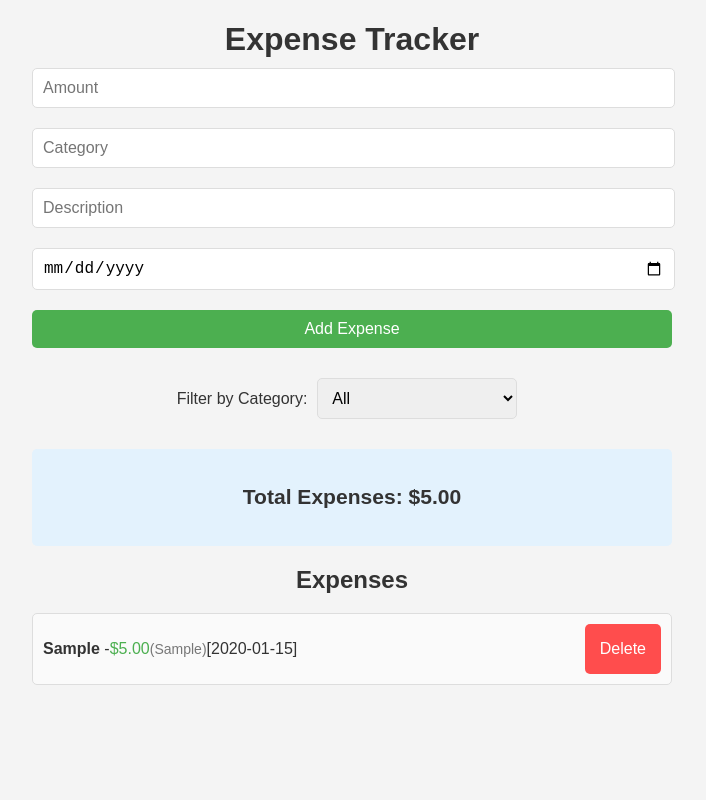
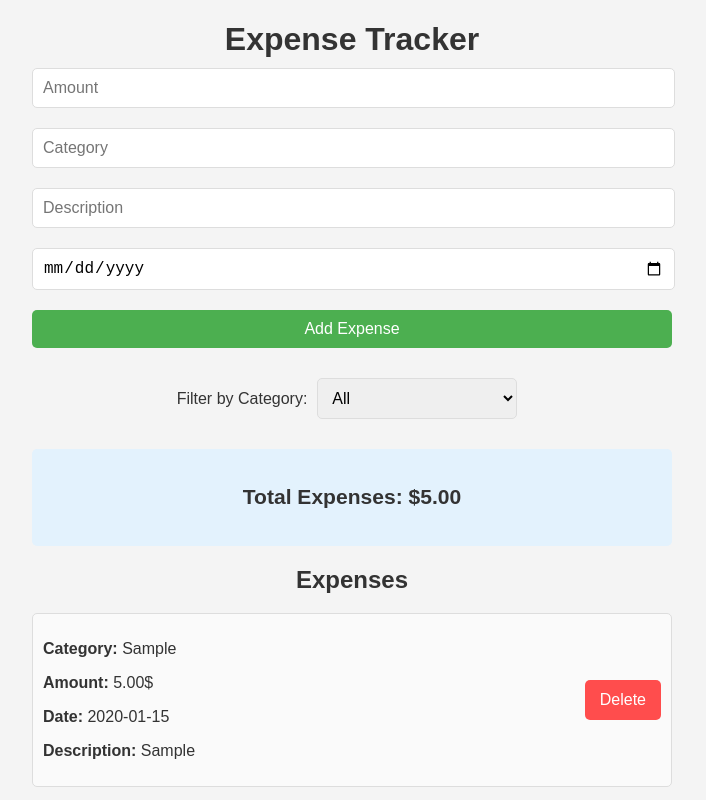
Before and after one commit to ISHIMWE-Prince-Arnaud/Basic-React-Projects, a React (Vite) app: page /expense_tracker in a window 1280 px wide. Both pictures are taken after typing "5", "Sample", "Sample", "2020-01-15" into the empty fields and a click on the button "Add Expense". Shown: the whole page, without its empty margins (288-994 px from the left). Built offline with nearby package versions, Linux system fonts and the light colour scheme.

Commit message:
Add professional UI by modifying css

```diff
--- a/src/Projects/Expense Tracker App/ExpenseItem.jsx
+++ b/src/Projects/Expense Tracker App/ExpenseItem.jsx
@@ -1,12 +1,12 @@
 function ExpenseItem({ expense, deleteExpense }) {
   return (
     <div className="expense-item">
-      <p>
-        <span className="expense-description">{expense.description}</span> -
-        <span className="expense-amount">${expense.amount.toFixed(2)}</span>
-        <span className="expense-category">({expense.category})</span>
-        <span className="expense-date">[{expense.date}]</span>
-      </p>
+      <div>
+        <p><span>Category:</span> {expense.category}</p>
+        <p><span>Amount:</span> {expense.amount.toFixed(2)}$</p>
+        <p><span>Date:</span> {expense.date}</p>
+        <p><span>Description:</span> {expense.description}</p>
+      </div>
       <button onClick={deleteExpense} className="btn btn-delete">Delete</button>
     </div>
   );
--- a/src/Projects/Expense Tracker App/ExpenseTracker.css
+++ b/src/Projects/Expense Tracker App/ExpenseTracker.css
@@ -64,6 +64,8 @@ body {
 .btn-delete {
   background-color: #ff4d4d;
   color: white;
+  height: 5vh;
+  margin: auto 0;
 }
 
 .btn-delete:hover {
@@ -101,7 +103,7 @@ body {
   border: 1px solid #ddd;
 }
 
-.expense-description {
+.expense-item span {
   font-weight: bold;
   color: #333;
 }
```
